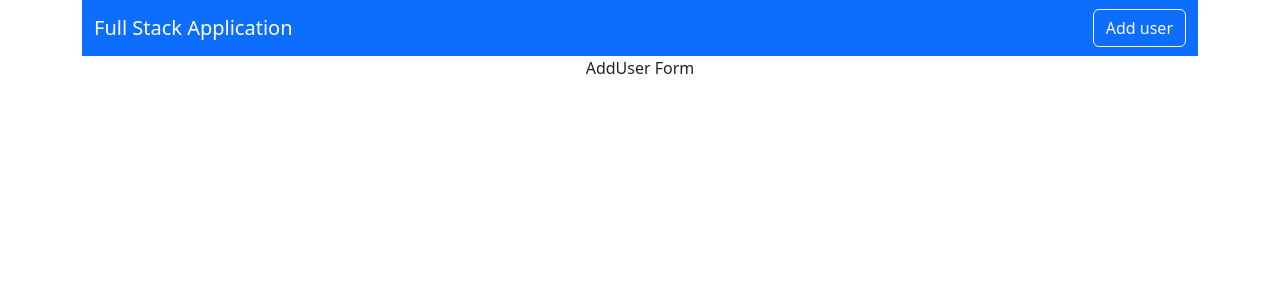
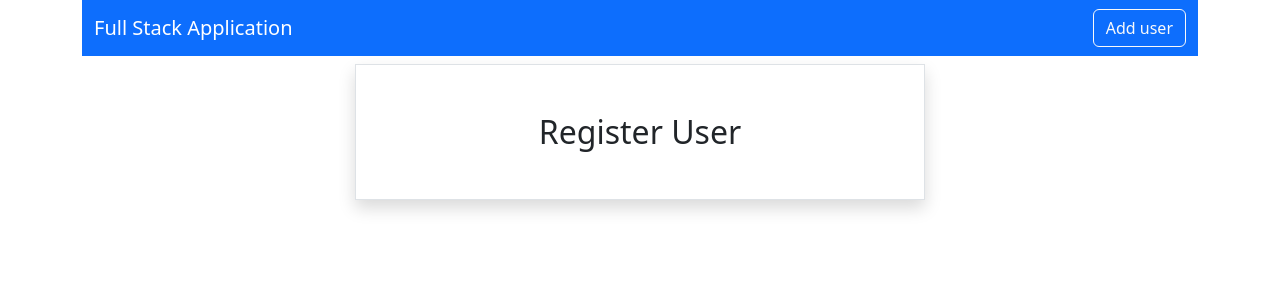
Before and after one commit to MaxKR1994/FrontEndReactCRUDWebApp, a React (Create React App) app: page /adduser in a window 1280 px wide. Shown: the top 300 px of the page. Built offline with nearby package versions, Linux system fonts and the light colour scheme.

Commit message:
added new element

```diff
--- a/src/App.js
+++ b/src/App.js
@@ -11,8 +11,8 @@
       <Router>
         <Navbar />
         <Routes>
-          <Route exact path="/" element={<Home />} />
-          <Route exact path="/adduser" element={<AddUser />} />
+          <Route exact path="/" element={<Home/>} />
+          <Route exact path="/adduser" element={<AddUser/>} />
         </Routes>
       </Router>
     </div>
--- a/src/users/AddUser.js
+++ b/src/users/AddUser.js
@@ -2,6 +2,12 @@
 
 export default function AddUser() {
   return (
-    <div>AddUser Form</div>
+    <div className="container">
+    <div className="row">
+      <div className="col-md-6 offset-md-3 border rouned p-4 mt-2 shadow">
+        <h2 className="text-center m-4">Register User</h2>
+      </div>
+    </div>
+  </div>
   )
 }
```
